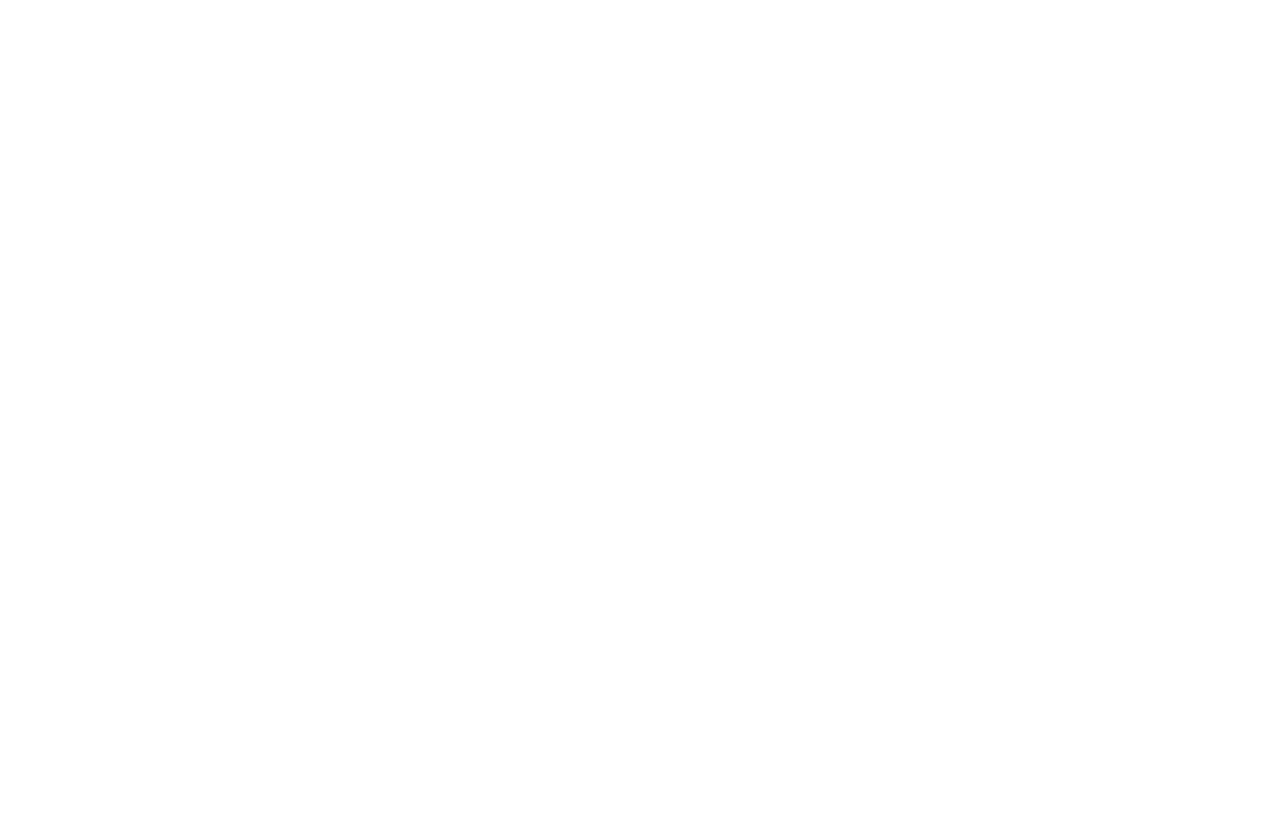
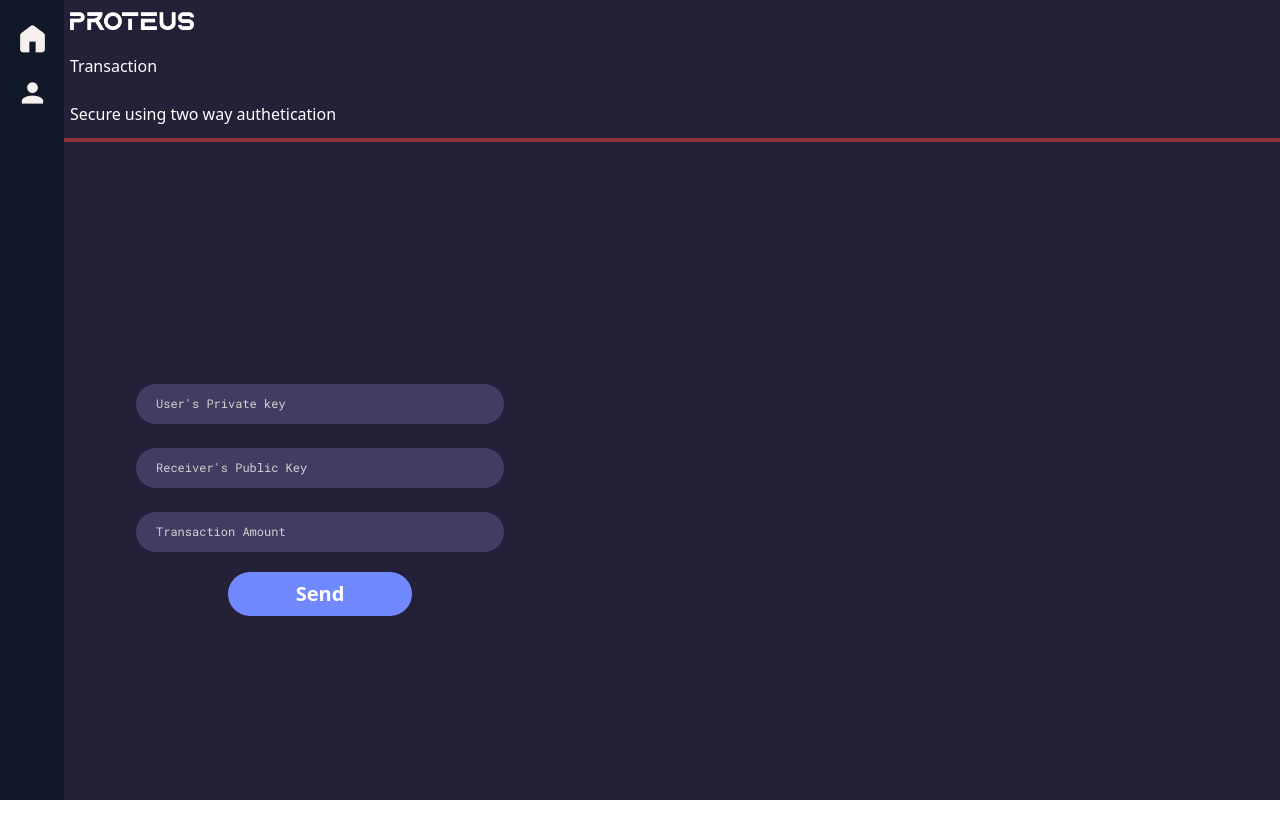
Before and after one commit to chandan0134/Proteus, a React (Create React App) app: page /transaction in a window 1280 px wide. Before the commit this address had no page. Shown: the top 838 px of the page. Before the commit the page ends 800 px from the top, so only its background shows below. Built offline with nearby package versions, Linux system fonts and the light colour scheme.

Commit message:
transaction update

```diff
--- a/src/App.js
+++ b/src/App.js
@@ -3,6 +3,7 @@
 import Signup from "./pages/signup";
 import KeyPage from "./pages/keys";
 import Profile from "./pages/profile";
+import Transaction from "./pages/transaction";
 
 import { BrowserRouter, Route, Routes, Router } from "react-router-dom";
 
@@ -15,6 +16,7 @@
       <Route exact path='/signup' Component={Signup} />
       <Route exact path='/keys' Component={KeyPage} />
       <Route exact path='/profile' Component={Profile} />
+      <Route exact path='/transaction' Component={Transaction} />
        {/* <Route exact path='/keys2' Component={KeyPage2} /> */}
       </Routes>
     </BrowserRouter>
--- a/src/pages/profile.jsx
+++ b/src/pages/profile.jsx
@@ -6,7 +6,7 @@
   return (
     <div className=" w-full h-screen bg-[#242038] ">
     <div class="flex h-screen bg-[514976]">
-      <div class="fixed flex flex-col top-0 left-0 h-full w-[10vw] bg-gray-900  ">
+      <div class="fixed flex flex-col top-0 left-0 h-full w-[5vw] bg-gray-900  ">
         <div class="flex items-center justify-center mt-5">
           <a
             href="/signup"
@@ -34,23 +34,32 @@
       </div> */}
       <div className="flex flex-col w-full h-screen text-white bg-[#242038]">
        <div className="flex flex-col justify-around h-[30%] w-[90vw] items-center">
-        <p >Hello </p>
+        <center><p >Hello </p></center>
        </div>
 
        <div className="flex flex-col justify-around h-[70%] items-center">
-        <p>bcabvbvkbvvb</p>
-       <div class="flex flex-row justify-between">
 
-        <div class="flexbox">schavc</div>
-        <div class="flexbox"></div>
+        <div class="rid grid-cols-2 gap-4">
+
+        <div class="col-span-3">Column 1</div>
+        <div class="col-span-2">Column 2</div>
+        <div class="col-span-1">Column 3</div>
+        <div class="col-span-1">Column 4</div>
+        <div class="col-span-1">Column 5</div>
+
         </div>
+
+        <div>
+
+        </div>
+      </div>
 
 
 
       </div>
       </div>
     </div>
-    </div>
+
   );
 };
 
--- /dev/null
+++ b/src/pages/transaction.jsx
@@ -0,0 +1,90 @@
+import React, { useState } from "react";
+import profile from "../assets/home icon.png";
+import profile2 from "../assets/user icon.png";
+import logo from "../assets/logo.png";
+
+const Transaction = () => {
+    const [showPassword, setShowPassword] = useState(false);
+
+    return (
+      <div className=" w-full h-screen bg-[#242038] ">
+       <div className="px-5 py-3">
+         <img className="w-[10%] object-contain" src={logo} alt="" style={{ marginLeft: '50px' }} />
+       </div>
+
+
+       <div className="px-5 py-3 flex flex-row text-white" style={{ marginLeft: '50px' }}>
+         <p>Transaction</p>
+       </div>
+       <div className="px-5 py-3 flex flex-row text-white" style={{ marginLeft: '50px' }}>
+          <p>Secure using two way authetication</p>
+       </div>
+       <div class="border border-red-500 border-opacity-50 border-2"></div>
+
+       <div className=" w-full h-[92vh] grid grid-cols-1 sm:grid-cols-2 bg-[37305B] ">
+        <div className=" flex flex-col justify-center items-center ">
+          <form className=" max-w-[400px] w-full mx-auto  p-4 rounded-xl ">
+          <div className="  flex flex-col py-1 px-3  bg-[#433C62] rounded-[25px] ">
+              <input
+                className="  bg-transparent p-2 text-[#D2D2D2] border-transparent focus:outline-none placeholder:text-[#D2D2D2] placeholder:font-robotomono text-xs"
+                type="text"
+                placeholder="User's Private key"
+              />
+            </div>
+            <div className="  flex flex-col py-1 px-3 bg-[#433C62] rounded-[25px] my-6 ">
+              <div className=" relative ">
+                <input
+                  className="  bg-transparent p-2 text-[#D2D2D2] focus:outline-none placeholder:text-[#D2D2D2] placeholder:font-robotomono text-xs"
+                  type={showPassword ? "text" : "password"}
+                  placeholder="Receiver's Public Key"
+                />
+             </div>
+            </div>
+            <div className="  flex flex-col py-1 px-3 bg-[#433C62] rounded-[25px]">
+              <div className=" relative ">
+                <input
+                  className="  bg-transparent p-2 text-[#D2D2D2] focus:outline-none  placeholder:text-[#D2D2D2]  placeholder:font-robotomono text-xs"
+                  type={showPassword ? "text" : "password"}
+                  placeholder="Transaction Amount"
+                />
+                </div>
+
+             </div>
+             <div className="flex justify-center items-center ">
+              <button class="  w-[50%] bg-[#7189FF] rounded-[35px] my-5 py-2 font-bold text-xl text-white ">
+                Send
+              </button>
+            </div>
+             </form>
+             </div>
+             </div>
+
+
+        <div class="fixed flex flex-col top-0 left-0 h-full w-[5vw] bg-gray-900  ">
+        <div class="flex items-center justify-center mt-5">
+          <a
+            href="/signup"
+            class="text-white text-2xl font-semibold uppercase hover:text-gray-400"
+          >
+            <img className="w-full h-full object-contain" src={profile} />
+          </a>
+        </div>
+        <div class="flex items-center justify-center mt-5">
+          <a
+            href="/profile"
+            class="text-white text-2xl font-semibold uppercase hover:text-gray-400"
+          >
+            <img className="w-full h-full object-contain" src={profile2} />
+          </a>
+        </div>
+
+      </div>
+        <div>
+
+        </div>
+
+      </div>
+    );
+    };
+
+    export default Transaction;
```
Also changed, not shown: src/assets/Transactions.png (added).
